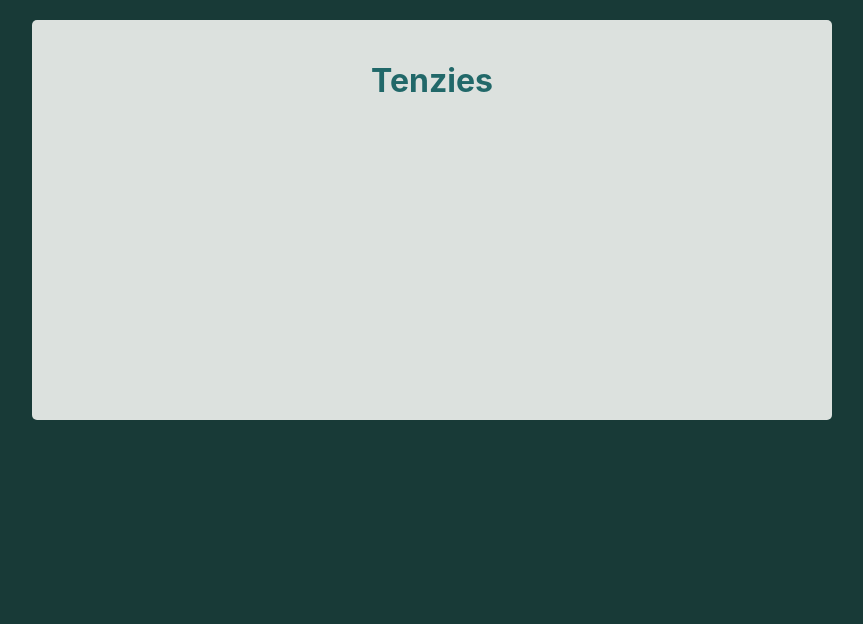
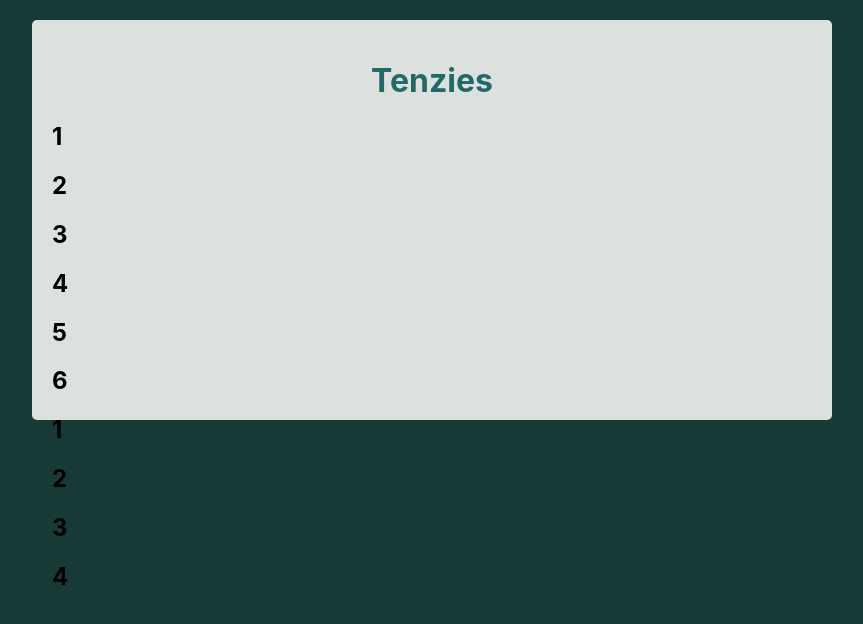
Before and after one commit to TrixyParra/tenzies, a React (Create React App) app: page / in a window 1280 px wide. Shown: the top 624 px of the page, without its empty margins (208-1071 px from the left). Built offline with nearby package versions, Linux system fonts and the light colour scheme.

Commit message:
imported die component - dice container, 10 dice

```diff
--- a/src/App.js
+++ b/src/App.js
@@ -1,9 +1,24 @@
 import './App.css';
+import Die from './components/Die';
 
 function App() {
   return (
     <main>
       <h1>Tenzies</h1>
+
+      <div className="dice-container">
+        <Die value={1} />
+        <Die value={2} />
+        <Die value={3} />
+        <Die value={4} />
+        <Die value={5} />
+        <Die value={6} />
+        <Die value={1} />
+        <Die value={2} />
+        <Die value={3} />
+        <Die value={4} />
+      </div>
+
     </main>
   );
 }
```
